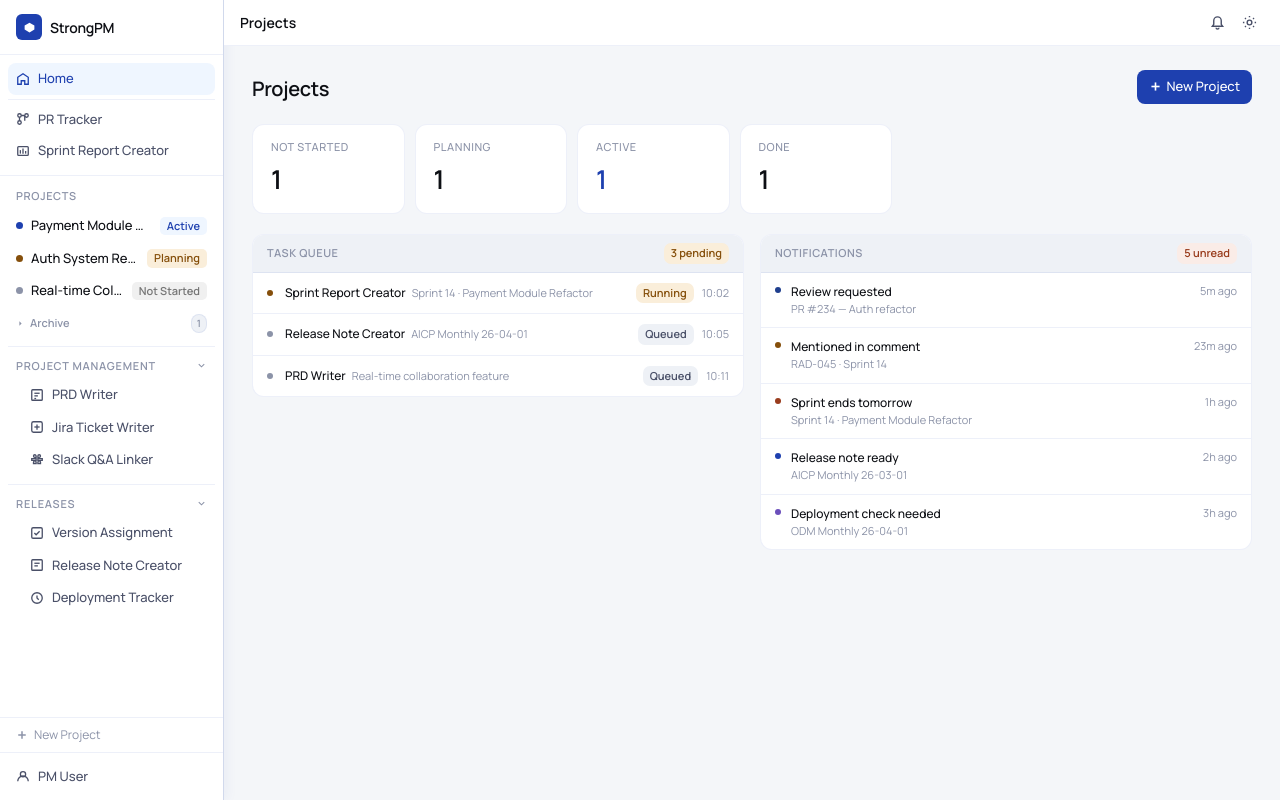
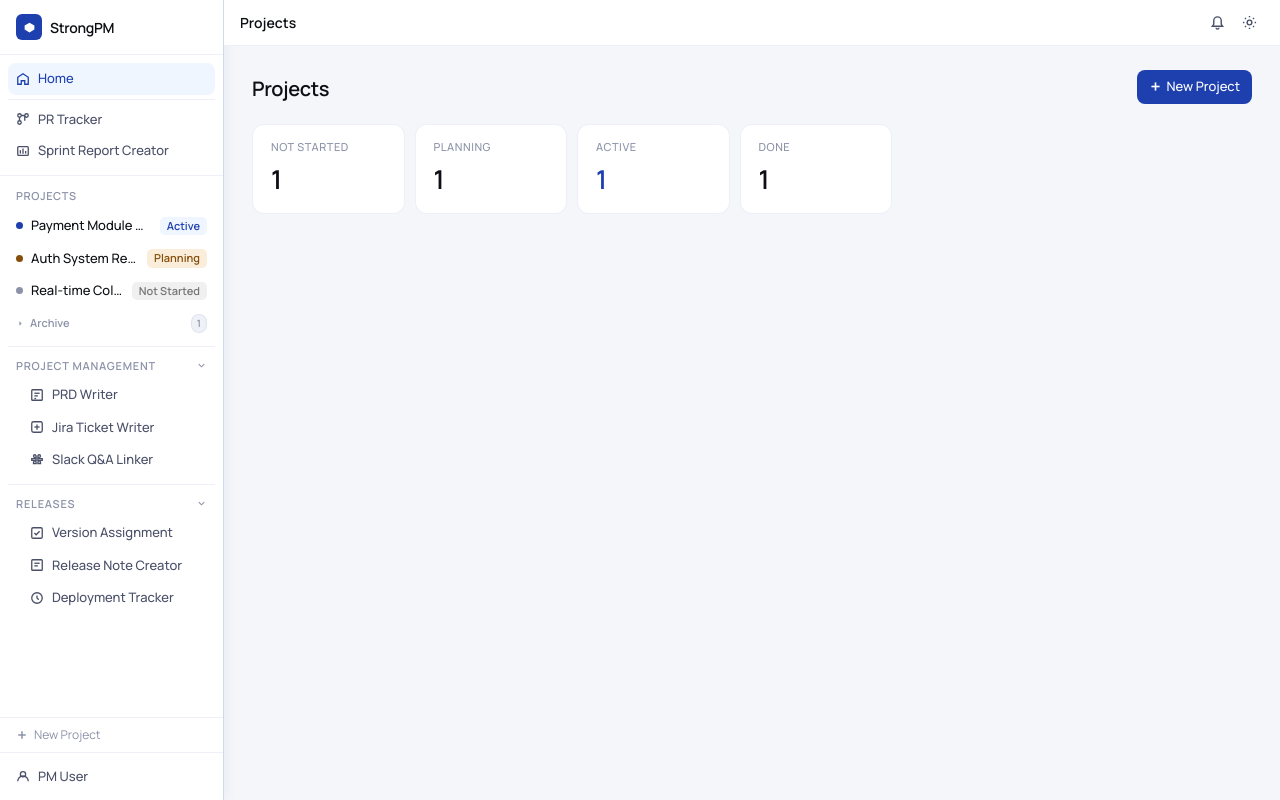
Before and after one commit to stronghajin-lunit/strong-pm, a Next.js app in the folder apps/frontend/: page /projects in a window 1280 px wide. Built offline with nearby package versions, Linux system fonts and the light colour scheme.

Commit message:
chore(frontend): remove Task Queue and Notification UI from Home page

```diff
--- a/apps/frontend/src/app/projects/page.tsx
+++ b/apps/frontend/src/app/projects/page.tsx
@@ -5,25 +5,6 @@ import { useProjects } from '@/hooks/use-projects'
 import { useUIStore } from '@/stores/ui-store'
 import { StatCard } from '@/components/projects/stat-card'
 import { NewProjectModal } from '@/components/projects/new-project-modal'
-import { MOCK_QUEUE } from '@/mocks/queue'
-import { MOCK_NOTIFICATIONS } from '@/mocks/notifications'
-import type { QueueItem } from '@/types/queue'
-import type { Notification } from '@/types/notification'
-
-const QUEUE_STATUS_CONFIG: Record<QueueItem['status'], { label: string; bg: string; color: string }> = {
-  running: { label: 'Running', bg: '#FAEEDA', color: '#854F0B' },
-  queued:  { label: 'Queued',  bg: 'var(--surface-2)', color: 'var(--text-2)' },
-  done:    { label: 'Done',    bg: '#EFF6FF', color: '#1E40AF' },
-  error:   { label: 'Error',   bg: '#FAECE7', color: '#993C1D' },
-}
-
-const NOTIFICATION_DOT: Record<Notification['type'], string> = {
-  'pr-review':  '#1F3F8E',
-  'mention':    '#854F0B',
-  'deadline':   '#993C1D',
-  'task-done':  '#1E40AF',
-  'alert':      '#6B4FBB',
-}
 
 export default function ProjectsPage() {
   const { notStartedCount, planningCount, activeCount, doneCount } = useProjects()
@@ -32,9 +13,6 @@ export default function ProjectsPage() {
   useEffect(() => {
     setTopbarTitle('Projects')
   }, [setTopbarTitle])
-
-  const pendingCount = MOCK_QUEUE.filter((q) => q.status === 'running' || q.status === 'queued').length
-  const notifications = MOCK_NOTIFICATIONS.slice(0, 5)
 
   return (
     <div className="px-7 py-6">
@@ -65,130 +43,6 @@ export default function ProjectsPage() {
         <StatCard label="Done" value={doneCount} />
       </div>
 
-      {/* Task Queue + Notifications */}
-      <div className="flex gap-4 items-start">
-
-        {/* Task Queue */}
-        <div
-          className="rounded-[12px] overflow-hidden"
-          style={{ flex: '1 1 0', minWidth: 0, background: 'var(--surface)', border: '1px solid var(--border)' }}
-        >
-          <div
-            className="flex items-center justify-between px-[14px] py-[8px]"
-            style={{ background: 'var(--surface-2)', borderBottom: '1px solid var(--border)' }}
-          >
-            <span className="text-[11px] font-semibold uppercase tracking-[0.05em]" style={{ color: 'var(--text-3)' }}>
-              Task Queue
-            </span>
-            {pendingCount > 0 && (
-              <span
-                className="text-[11px] font-semibold px-[7px] py-[2px] rounded-[7px]"
-                style={{ background: '#FAEEDA', color: '#854F0B' }}
-              >
-                {pendingCount} pending
-              </span>
-            )}
-          </div>
-
-          {MOCK_QUEUE.length === 0 ? (
-            <div className="px-[14px] py-5">
-              <p className="text-[12px]" style={{ color: 'var(--text-3)' }}>No pending tasks.</p>
-            </div>
-          ) : (
-            MOCK_QUEUE.map((item, idx) => {
-              const cfg = QUEUE_STATUS_CONFIG[item.status]
-              return (
-                <div
-                  key={item.id}
-                  className="flex items-center gap-3 px-[14px] py-[10px]"
-                  style={idx < MOCK_QUEUE.length - 1 ? { borderBottom: '1px solid var(--border)' } : undefined}
-                >
-                  <div
-                    className="w-[6px] h-[6px] rounded-full shrink-0"
-                    style={{ background: item.status === 'running' ? '#854F0B' : 'var(--text-3)' }}
-                  />
-                  <div className="flex-1 min-w-0">
-                    <div className="flex items-baseline gap-[6px]">
-                      <span className="text-[12px] font-medium" style={{ color: 'var(--text-1)' }}>
-                        {item.toolLabel}
-                      </span>
-                      <span className="text-[11px] truncate" style={{ color: 'var(--text-3)' }}>
-                        {item.subject}
-                      </span>
-                    </div>
-                  </div>
-                  <div className="flex items-center gap-[8px] shrink-0">
-                    <span
-                      className="text-[11px] font-semibold px-[7px] py-[2px] rounded-[7px]"
-                      style={{ background: cfg.bg, color: cfg.color }}
-                    >
-                      {cfg.label}
-                    </span>
-                    <span className="text-[11px]" style={{ color: 'var(--text-3)' }}>
-                      {item.requestedAt.slice(11)}
-                    </span>
-                  </div>
-                </div>
-              )
-            })
-          )}
-        </div>
-
-        {/* Notifications */}
-        <div
-          className="rounded-[12px] overflow-hidden"
-          style={{ flex: '1 1 0', minWidth: 0, background: 'var(--surface)', border: '1px solid var(--border)' }}
-        >
-          <div
-            className="flex items-center justify-between px-[14px] py-[8px]"
-            style={{ background: 'var(--surface-2)', borderBottom: '1px solid var(--border)' }}
-          >
-            <span className="text-[11px] font-semibold uppercase tracking-[0.05em]" style={{ color: 'var(--text-3)' }}>
-              Notifications
-            </span>
-            {notifications.length > 0 && (
-              <span
-                className="text-[11px] font-semibold px-[7px] py-[2px] rounded-[7px]"
-                style={{ background: '#FAECE7', color: '#993C1D' }}
-              >
-                {notifications.length} unread
-              </span>
-            )}
-          </div>
-
-          {notifications.length === 0 ? (
-            <div className="px-[14px] py-5">
-              <p className="text-[12px]" style={{ color: 'var(--text-3)' }}>No unread notifications.</p>
-            </div>
-          ) : (
-            notifications.map((item, idx) => (
-              <div
-                key={item.id}
-                className="flex items-start gap-[10px] px-[14px] py-[10px]"
-                style={idx < notifications.length - 1 ? { borderBottom: '1px solid var(--border)' } : undefined}
-              >
-                <div
-                  className="w-[6px] h-[6px] rounded-full shrink-0 mt-[4px]"
-                  style={{ background: NOTIFICATION_DOT[item.type] }}
-                />
-                <div className="flex-1 min-w-0">
-                  <div className="text-[12px] font-medium" style={{ color: 'var(--text-1)' }}>
-                    {item.title}
-                  </div>
-                  <div className="text-[11px] truncate" style={{ color: 'var(--text-3)' }}>
-                    {item.source}
-                  </div>
-                </div>
-                <span className="text-[11px] shrink-0" style={{ color: 'var(--text-3)' }}>
-                  {item.time}
-                </span>
-              </div>
-            ))
-          )}
-        </div>
-
-      </div>
-
       {isNewProjectModalOpen && (
         <NewProjectModal onClose={closeNewProjectModal} />
       )}
```
